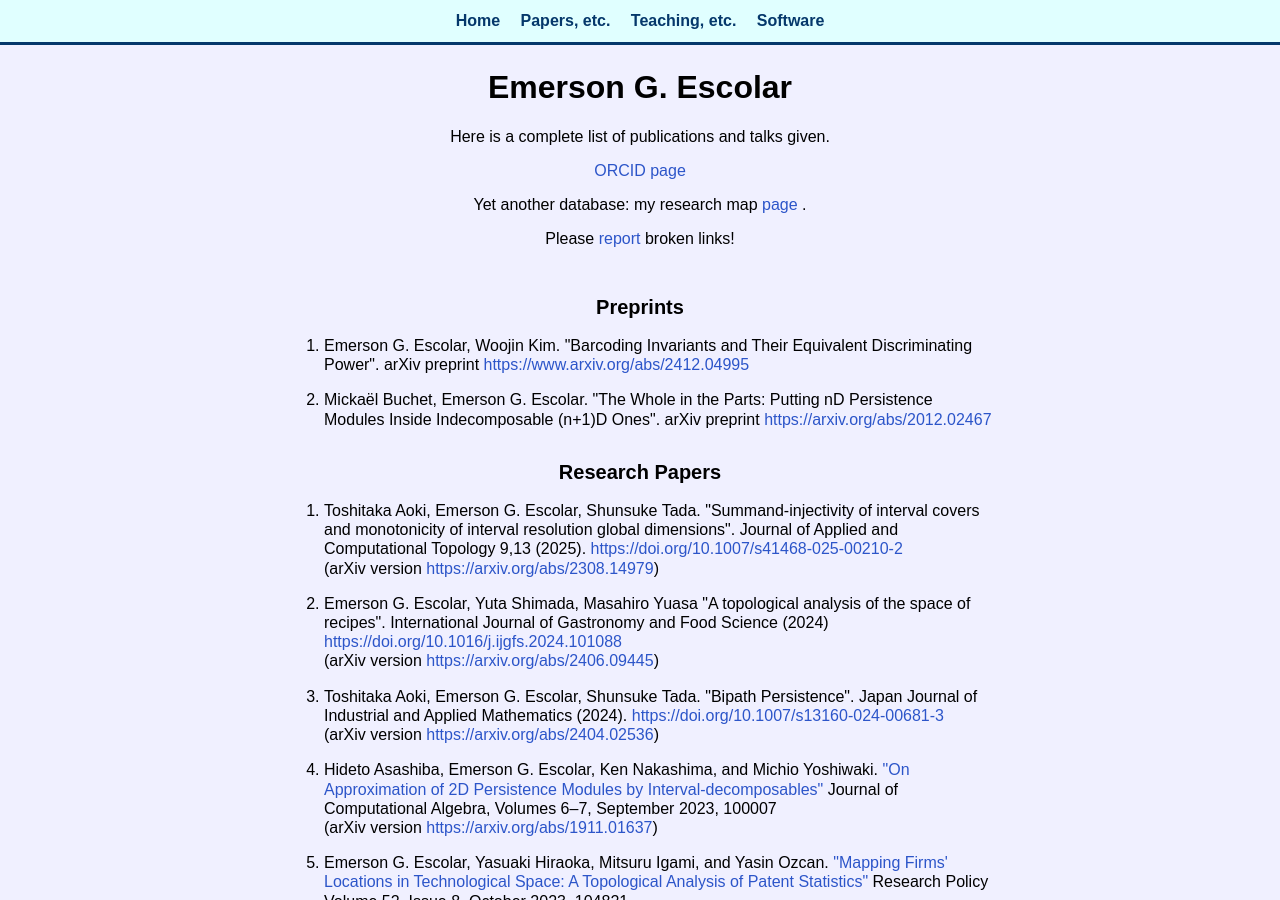
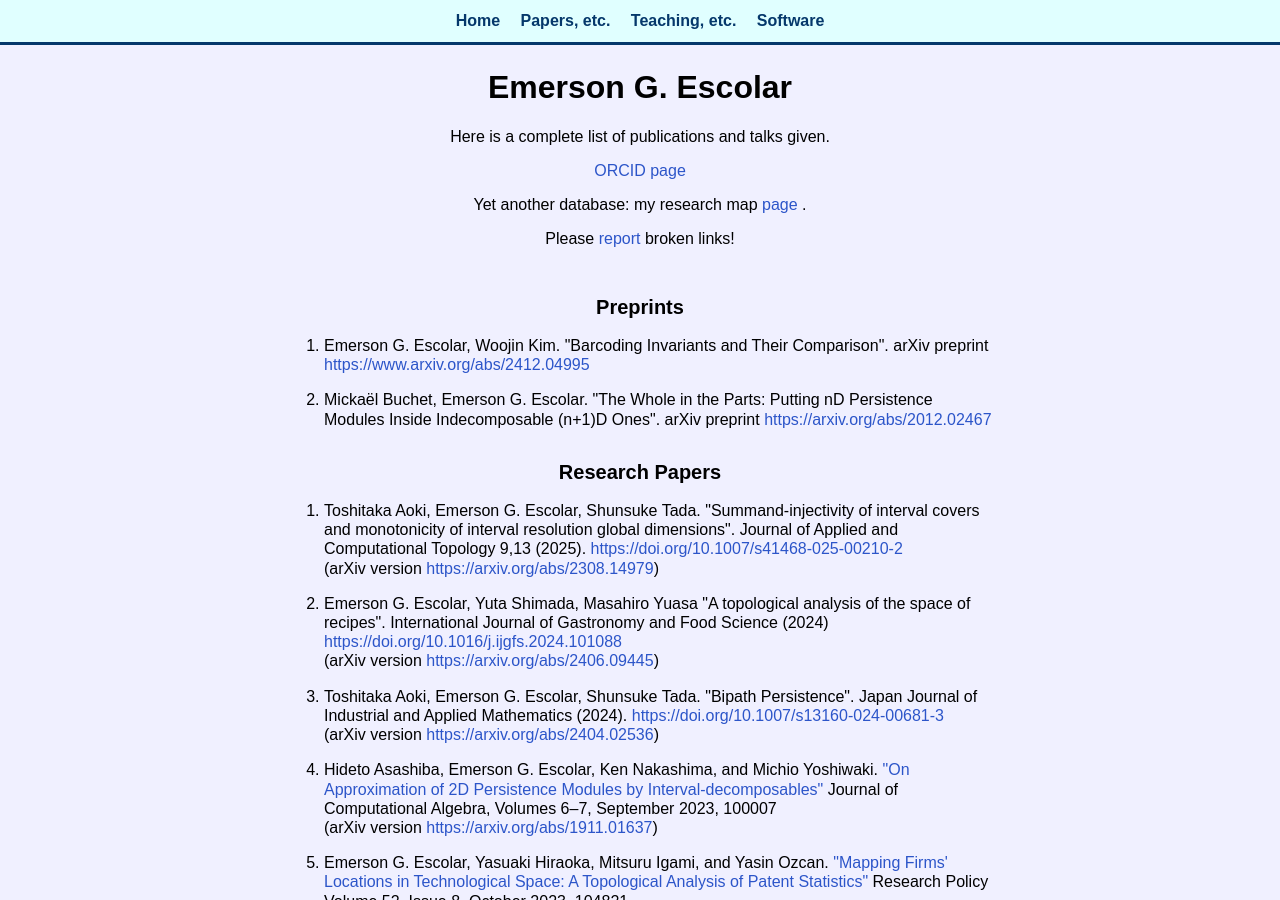
Before and after one commit to emerson-escolar/emerson-escolar.github.io, a Jekyll site: the page built from research_lists.html, in a window 1280 px wide and 900 px high. Built offline with Jekyll 4.4.1, drawn with Linux system fonts in a browser that asks for light colours.

Commit message:
update paper title

```diff
--- a/research_lists.html
+++ b/research_lists.html
@@ -34,7 +34,7 @@ title: Emer's Papers & Talks
   <ol class="wordbox paperlist">
     <li>
       Emerson G. Escolar, Woojin Kim.
-      "Barcoding Invariants and Their Equivalent Discriminating Power".
+      "Barcoding Invariants and Their Comparison".
       arXiv preprint
       <a target="_blank" href=https://www.arxiv.org/abs/2412.04995>
         https://www.arxiv.org/abs/2412.04995
```
